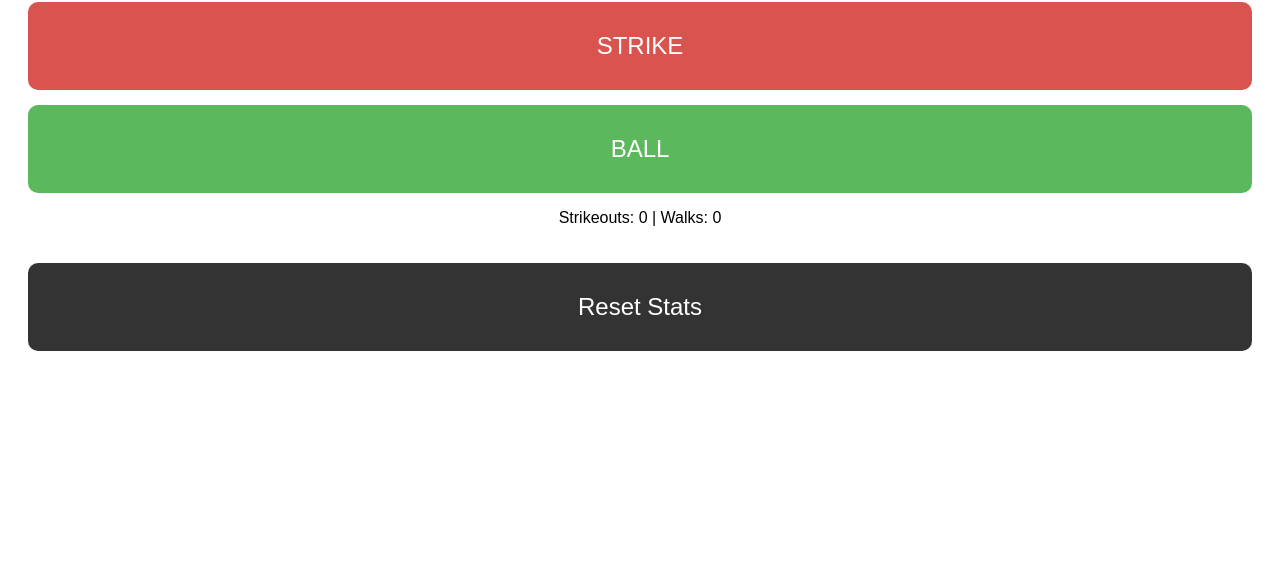
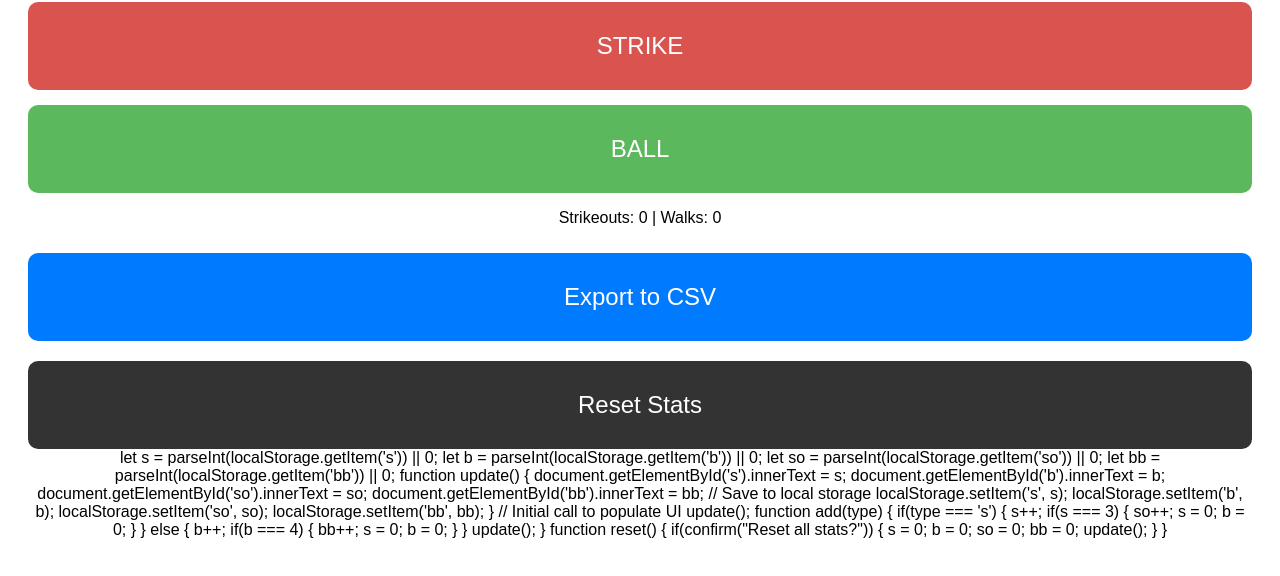
Before and after one commit to Osvelazq/Pitch-Count, a plain HTML site: page index.html in a window 1280 px wide. Both pictures are taken after a click on the button "STRIKE". Shown: the part 144-720 px from the top of the page. Drawn offline with Linux system fonts and the light colour scheme.

Commit message:
Add export button and functionality to CSV

```diff
--- a/index.html
+++ b/index.html
@@ -14,10 +14,12 @@
             border: none;
             border-radius: 10px;
             color: white;
+            width: 100%;
         }
         #strikeBtn { background-color: #d9534f; }
         #ballBtn { background-color: #5cb85c; }
-        #resetBtn { background-color: #333; margin-top: 20px; width: 100%; }
+        #resetBtn { background-color: #333; margin-top: 20px; }
+        #exportBtn { background-color: #007bff; margin-top: 10px; }
     </style>
 </head>
 <body>
@@ -30,10 +32,67 @@
     </div>
 
     <p>Strikeouts: <span id="so">0</span> | Walks: <span id="bb">0</span></p>
+
+    <button id="exportBtn" onclick="exportData()">Export to CSV</button>
     <button id="resetBtn" onclick="reset()">Reset Stats</button>
 
     <script>
-        // Initialize from local storage or default to 0
+        let s = parseInt(localStorage.getItem('s')) || 0;
+        let b = parseInt(localStorage.getItem('b')) || 0;
+        let so = parseInt(localStorage.getItem('so')) || 0;
+        let bb = parseInt(localStorage.getItem('bb')) || 0;
+
+        function update() {
+            document.getElementById('s').innerText = s;
+            document.getElementById('b').innerText = b;
+            document.getElementById('so').innerText = so;
+            document.getElementById('bb').innerText = bb;
+
+            localStorage.setItem('s', s);
+            localStorage.setItem('b', b);
+            localStorage.setItem('so', so);
+            localStorage.setItem('bb', bb);
+        }
+        update();
+
+        function add(type) {
+            if(type === 's') {
+                s++;
+                if(s === 3) { so++; s = 0; b = 0; }
+            } else {
+                b++;
+                if(b === 4) { bb++; s = 0; b = 0; }
+            }
+            update();
+        }
+
+        function reset() {
+            if(confirm("Reset all stats?")) {
+                s = 0; b = 0; so = 0; bb = 0;
+                update();
+            }
+        }
+
+        function exportData() {
+            const data = [
+                ["Stat", "Value"],
+                ["Strikes", s],
+                ["Balls", b],
+                ["Strikeouts", so],
+                ["Walks", bb]
+            ];
+            let csvContent = "data:text/csv;charset=utf-8," + data.map(e => e.join(",")).join("\n");
+            const encodedUri = encodeURI(csvContent);
+            const link = document.createElement("a");
+            link.setAttribute("href", encodedUri);
+            link.setAttribute("download", "pitch_data.csv");
+            document.body.appendChild(link);
+            link.click();
+            document.body.removeChild(link);
+        }
+    </script>
+</body>
+</html>
         let s = parseInt(localStorage.getItem('s')) || 0;
         let b = parseInt(localStorage.getItem('b')) || 0;
         let so = parseInt(localStorage.getItem('so')) || 0;
```
